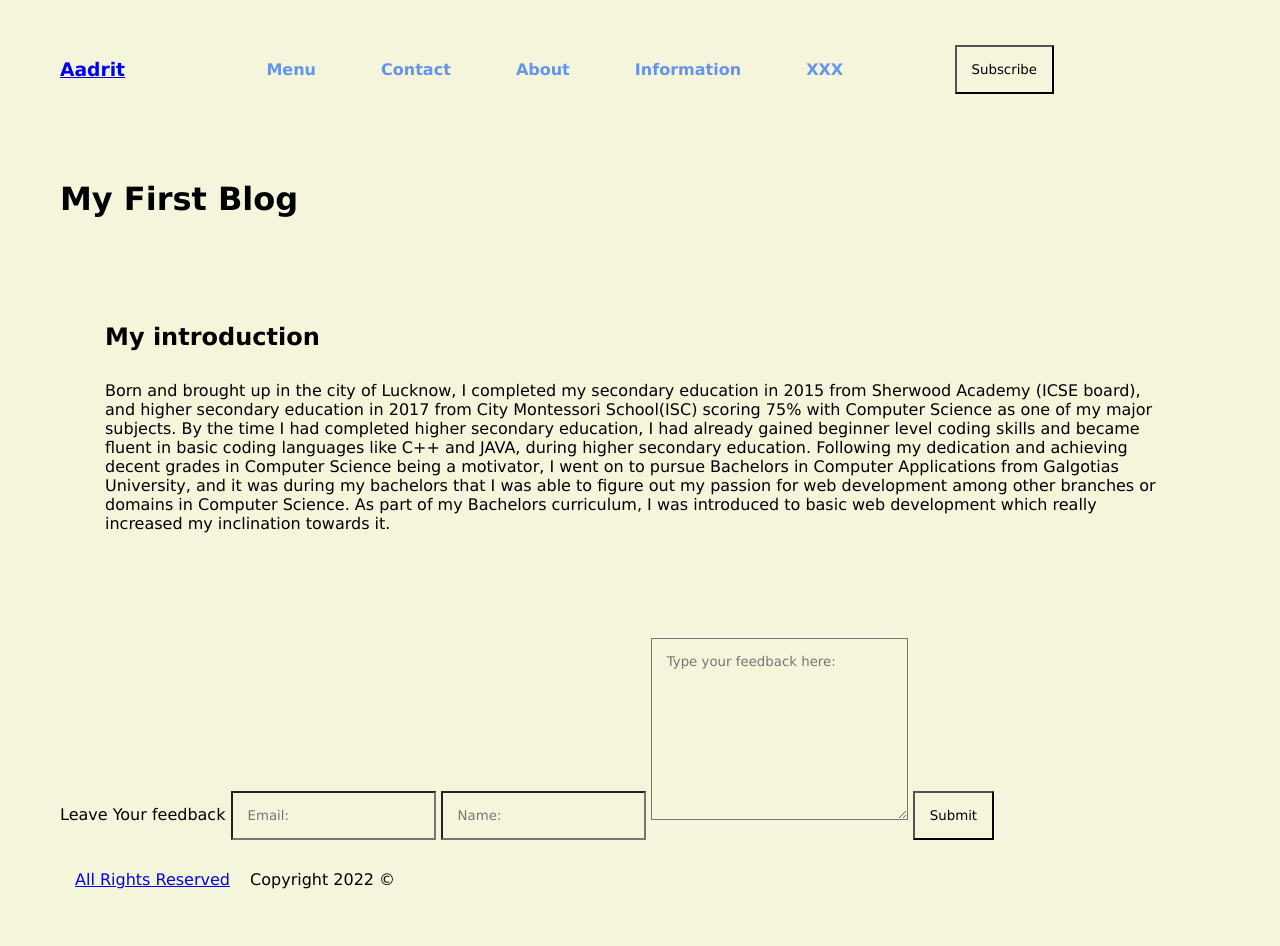
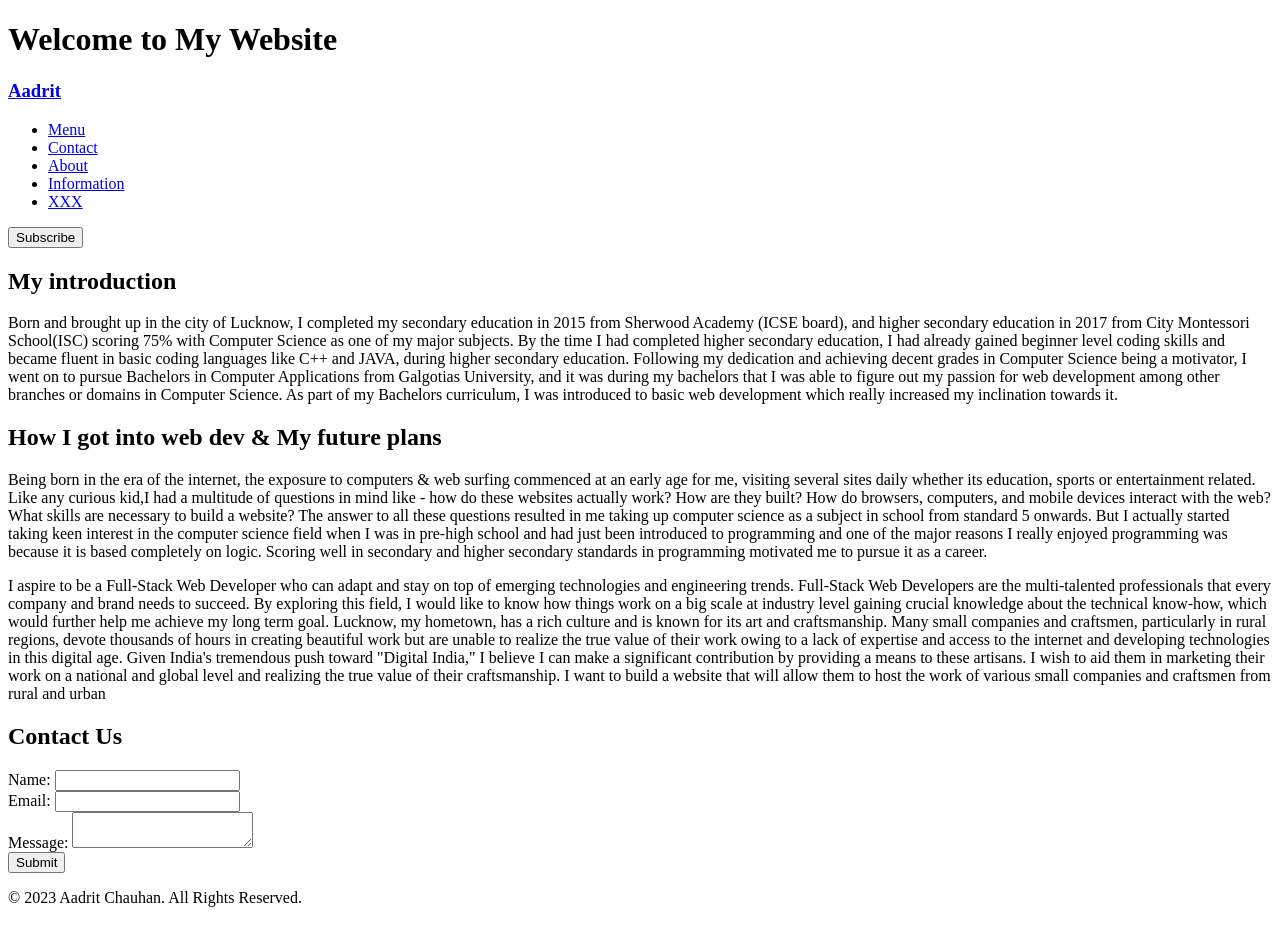
Before and after one commit to aadritChauhan/header_security, a plain HTML site: page index.html in a window 1280 px wide. After the commit the page ends 923 px from the top, so only its background shows below. Drawn offline with Linux system fonts and the light colour scheme.

Commit message:
Update index.html

```diff
--- a/index.html
+++ b/index.html
@@ -1,49 +1,15 @@
 <!DOCTYPE html>
 <html lang="en">
 <head>
-    <meta charset="UTF-8">
-    <meta http-equiv="X-UA-Compatible" content="IE=edge">
-    <meta name="viewport" content="width=device-width, initial-scale=1.0">
-    <link rel="stylesheet" href="./css/style.css">
-    <style>
-         * {
-
-            font-family: 'Lucida Sans', 'Lucida Sans Regular', 'Lucida Grande', 'Lucida Sans Unicode', Geneva, Verdana, sans-serif;
-            padding: 15px;
-            box-sizing: border-box;
-            margin: 0;
-            background-color: beige;
-
-          }
-          .navbar{
-            width: 1024px;
-            height: 15vh;
-            margin: 0px;
-            padding: 0px;
-          }
-          nav{
-            display: flex;
-            align-items: center;
-            justify-content: space-between;
-            padding: 0px;
-          }
-          nav ul li{
-            list-style-type: none;
-            display: inline-block;
-
-          }
-          nav ul li a{
-            color:cornflowerblue ;
-            text-decoration: none;
-            font-weight: bolder;
-          }
-    </style>
-    <title>My Blog</title>
+	<meta charset="UTF-8">
+	<meta name="viewport" content="width=device-width, initial-scale=1.0">
+	<title>Security Headers Aadrit</title>
 </head>
 <body>
-      <div class="navbar">
-         <nav>
-           <h3 class="logo"><a href="#">Aadrit</a> </h3>
+	<header>
+		<h1>Welcome to My Website</h1>
+		 <nav>
+           <h3><a href="#">Aadrit</a> </h3>
              <ul class="navLinks">
                 <li><a href="#">Menu</a></li>
                 <li><a href="#">Contact</a></li>
@@ -53,46 +19,49 @@
              </ul>
              <button type="button">Subscribe</button>
          </nav>
-       </div>
-    <header>
-        <h1>My First Blog</h1>
+	</header>
 
-    </header>
-
-
-    <main>
-        <div class="flex">
-            <div class="columnL">
-                <article>
+	<main>
+		<article>
                     <h2>My introduction</h2>
                     <p>Born and brought up in the city of Lucknow, I completed my secondary education in 2015 from Sherwood Academy (ICSE board), and higher secondary education in 2017 from City Montessori School(ISC) scoring 75% with Computer Science as one of my major subjects. By the time I had completed higher secondary education, I had already gained beginner level coding skills and became fluent in basic coding languages like C++ and JAVA, during higher secondary education.
 
                      Following my dedication and achieving decent grades in Computer Science being a motivator, I went on to pursue Bachelors in Computer Applications from Galgotias University, and it was during my bachelors that I was able to figure out my passion for web development among other branches or domains in Computer Science. As part of my Bachelors curriculum, I was introduced to basic web development which really increased my inclination towards it.</p>
                 </article>
-
-            </div>
+                <article>
+                    <h2>How I got into web dev & My future plans</h2>
+                    <p>
+                     Being born in the era of the internet, the exposure to computers & web surfing commenced at an early age for me, visiting several sites daily whether its education, sports or entertainment related. Like any curious kid,I had a multitude of questions in mind like - how do these websites actually work? How are they built? How do browsers, computers, and mobile devices interact with the web? What skills are necessary to build a website? The answer to all these questions resulted in me taking up computer science as a subject in school from standard 5 onwards. But I actually started taking keen interest in the computer science field when I was in pre-high school and had just been introduced to programming and one of the major reasons I really enjoyed programming was because it is based completely on logic. Scoring well in secondary and higher secondary standards in programming motivated me to pursue it as a career.
 
 
-        </div>
+                    </p>
 
-    </main>
+                    <!--got this image from "appstudio.ca" -->
+                <p>I aspire to be a Full-Stack Web Developer who can adapt and stay on top of emerging technologies and engineering trends. Full-Stack Web Developers are the multi-talented professionals that every company and brand needs to succeed. By exploring this field, I would like to know how things work on a big scale at industry level gaining crucial knowledge about the technical know-how, which would further help me achieve my long term goal.
 
-    <footer class="line">
+                    Lucknow, my hometown, has a rich culture and is known for its art and craftsmanship. Many small companies and craftsmen, particularly in rural regions, devote thousands of hours in creating beautiful work but are unable to realize the true value of their work owing to a lack of expertise and access to the internet and developing technologies in this digital age. Given India's tremendous push toward "Digital India," I believe I can make a significant contribution by providing a means to these artisans. I wish to aid them in marketing their work on a national and global level and realizing the true value of their craftsmanship. I want to build a website that will allow them to host the work of various small companies and craftsmen from rural and urban
+                    </p>
+                </article>
 
-        <form>
-        Leave Your feedback
-        <input type="email" placeholder="Email:">
-        <input type="text" placeholder="Name:">
-        <textarea name="Feedback"  cols="30" rows="10" placeholder="Type your feedback here:"></textarea>
-        <button type="button">Submit</button>
-        </form>
-        <div >
-        <a href="#">All Rights Reserved</a> Copyright 2022 &copy;
-        </div>
+		<section>
+			<h2>Contact Us</h2>
+			<form>
+				<label for="name">Name:</label>
+				<input type="text" id="name" name="name"><br>
 
-   </footer>
+				<label for="email">Email:</label>
+				<input type="email" id="email" name="email"><br>
 
+				<label for="message">Message:</label>
+				<textarea id="message" name="message"></textarea><br>
 
+				<input type="submit" value="Submit">
+			</form>
+		</section>
+	</main>
 
+	<footer>
+		<p>&copy; 2023 Aadrit Chauhan. All Rights Reserved.</p>
+	</footer>
 </body>
 </html>
```
